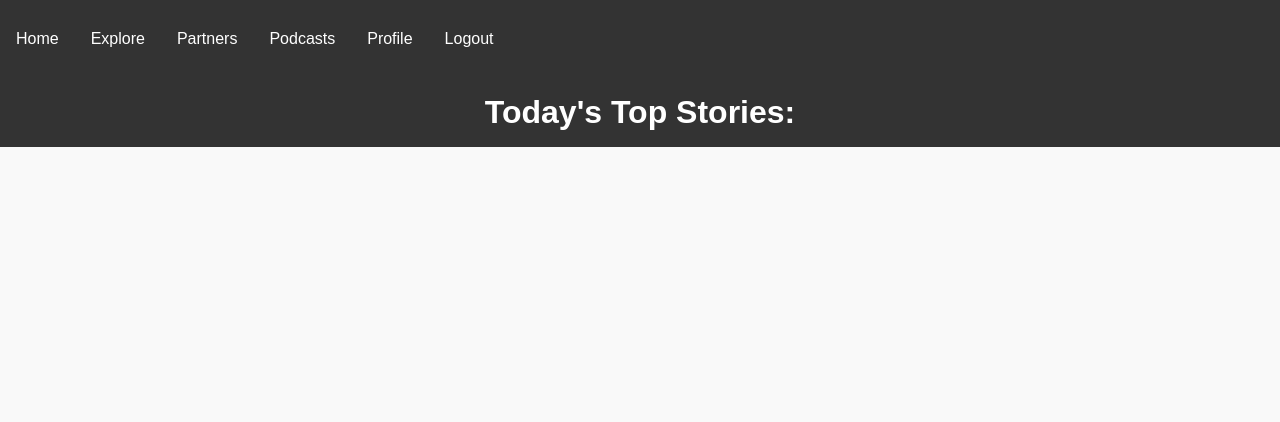
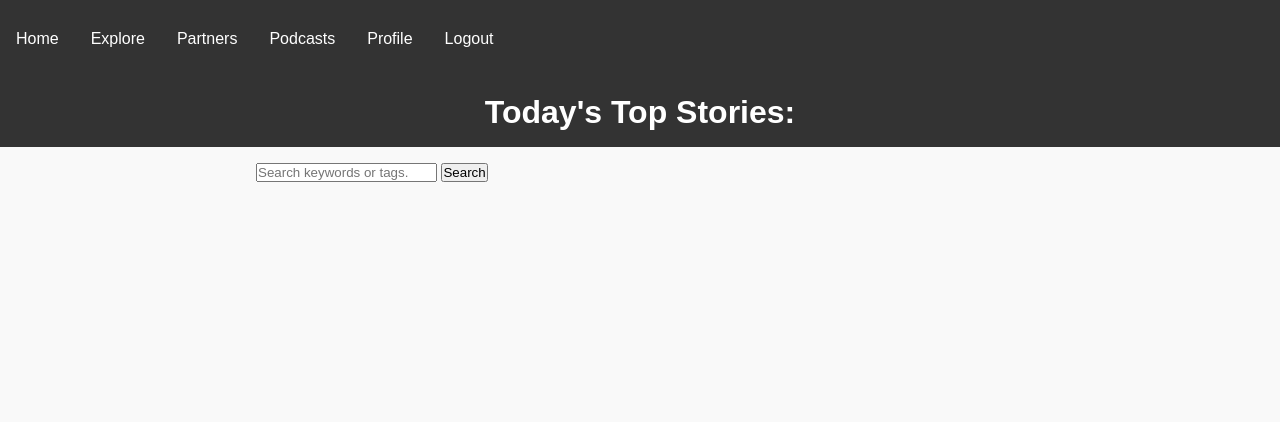
Before and after one commit to goneal26/Newsies, a Django app: page /discover/ in a window 1280 px wide. Shown: the top 422 px of the page. Run offline with Django 5.2, Linux system fonts and the light colour scheme; the visitor is signed in with stand-in values (Sample User, id 1); data that the repository does not hold is empty; some libraries are stand-ins or nearby versions.

Commit message:
Search bar!
Tagging, commenting (posting and deleting), comment voting, and searching by either keyword in the blurb title/description or by a tag is complete! Now to just move these additions onto the home page (not the search bar, that's just for the discover page) so that they aren't just on the discovery page, and then cleaning up CSS- then there's just fixing the profile image bug and then RSS is back on and we're good to deploy!

```diff
--- a/features/templates/discovery.html
+++ b/features/templates/discovery.html
@@ -13,7 +13,17 @@
   </header>
 
   <main>
-
+    <div class="searchbar">
+      <form method="POST">
+        {% csrf_token %}
+        <input name="q" type="text" placeholder="Search keywords or tags.">
+        <input type="submit" value="Search">
+      </form>
+      {% if filter_text %}
+      <p>Search results for "{{ filter_text }}":</p>
+      {% endif %}
+    </div>
+    <br>
 
     {% for blurb in blurbs %}
     <article class="news-article" id="blurb-article-{{ blurb.id }}">
@@ -71,7 +81,7 @@
 
         </div>
 
-        <div class="comments">
+        <div class="comments"> <!-- comment form -->
           <form method="POST" action="{% url 'post_comment' blurb.id %}">
             {% csrf_token %}
             <!-- IFTIME if time change to not reload the page, that way user sees their changes without closing modal -->
--- a/features/views.py
+++ b/features/views.py
@@ -3,7 +3,7 @@ from django.contrib.auth.decorators import login_required
 from .models import *
 from users.models import Profile
 from django.http import JsonResponse
-from django.db.models import Count, BooleanField, Case, When
+from django.db.models import Count, BooleanField, Case, When, Q
 from django.views.decorators.http import require_POST
 
 @login_required
@@ -53,8 +53,24 @@ def discovery_page(request):
         vote_count =  Count('upvotes') - Count('downvotes')
     ).order_by('-vote_count').all() # should filter them by vote count
 
+    filter_text = ""
+
+    # if searching
+    if request.method == 'POST':
+        query = request.POST.get('q')
+        if query:
+            filter_text = query
+            if query[0] == '#' and len(query) > 1: # if searching for tag
+                tagname = query[1:].strip()
+                all_blurbs = all_blurbs.filter(tags__name=tagname)
+            else: # searching for keyword
+                all_blurbs = all_blurbs.filter(
+                    Q(title__icontains=query) | Q(description__icontains=query)
+                )
+
     context = {
         'blurbs': all_blurbs,
+        'filter_text': filter_text
     }
 
     return render(request, 'discovery.html', context)
```
